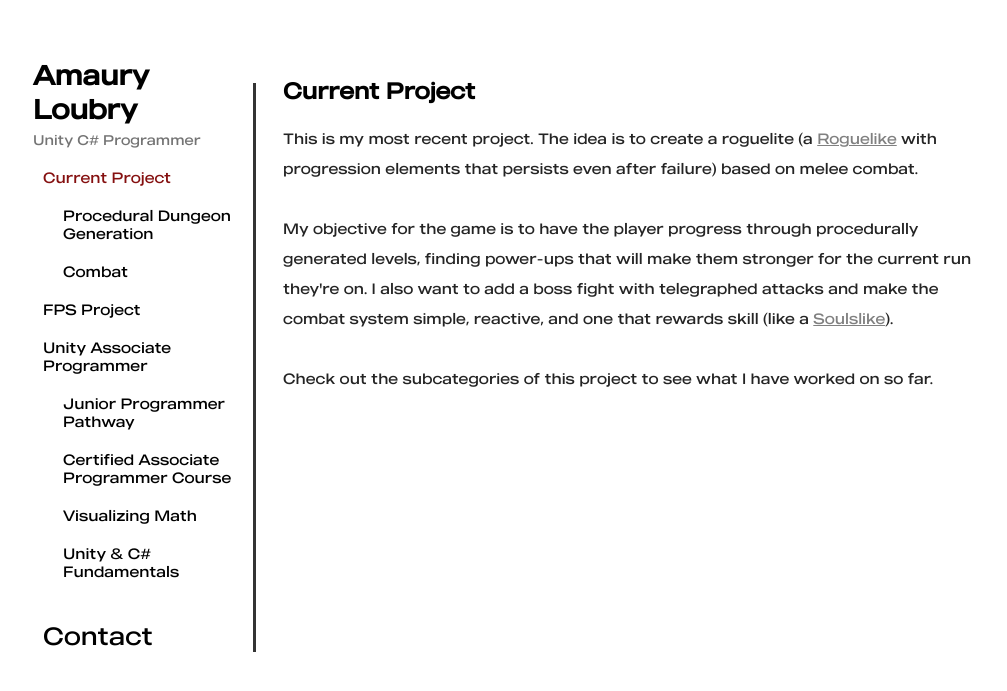
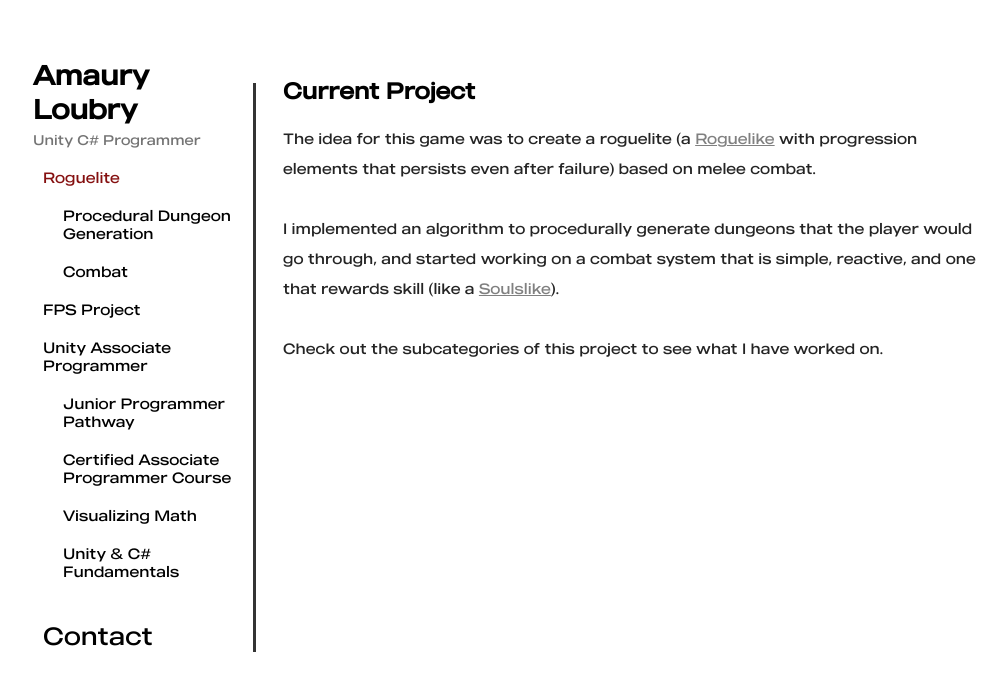
Before and after one commit to PoursMo/poursmo.github.io, a Jekyll site: the page built from content/current_project.html, in a window 1280 px wide. Shown: the top 691 px of the page, without its empty margins (138-1145 px from the left). Built offline with Jekyll 4.4.1, drawn with Linux system fonts in a browser that asks for light colours.

Commit message:
update to reflect current situation

```diff
--- a/_data/navigation.yml
+++ b/_data/navigation.yml
@@ -1,4 +1,4 @@
-- name: Current Project
+- name: Roguelite
   link: /content/current_project.html
   subs:
   - name: Procedural Dungeon Generation
--- a/content/current_project.html
+++ b/content/current_project.html
@@ -3,14 +3,13 @@ layout: default
 title: Current Project
 ---
 <p>
-    This is my most recent project. The idea is to create a roguelite (a
+    The idea for this game was to create a roguelite (a
     <a target="_blank" href="https://en.wikipedia.org/wiki/Roguelike">Roguelike</a>
     with progression elements that persists even after failure) based on melee combat.<br><br />
-    My objective for the game is to have the player progress through procedurally generated levels, finding power-ups
-    that will make them stronger for the current run they're on.
-    I also want to add a boss fight with telegraphed attacks and make the combat system simple, reactive, and one that rewards skill (like a
+    I implemented an algorithm to procedurally generate dungeons that the player would go through,
+    and started working on a combat system that is simple, reactive, and one that rewards skill (like a
     <a target="_blank" href="https://en.wikipedia.org/wiki/Soulslike">Soulslike</a>).<br><br />
-    Check out the subcategories of this project to see what I have worked on so far.
+    Check out the subcategories of this project to see what I have worked on.
 </p>
 
 <!--{% for item in site.data.navigation %}
```
